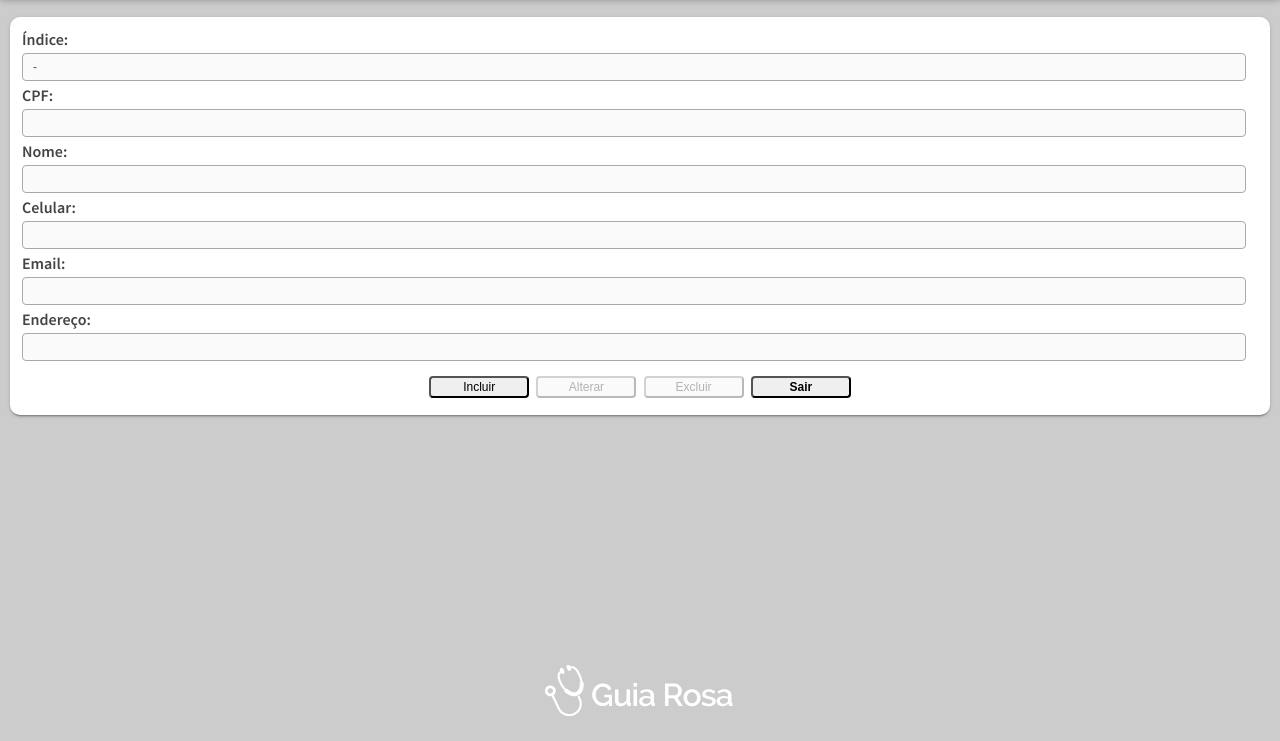
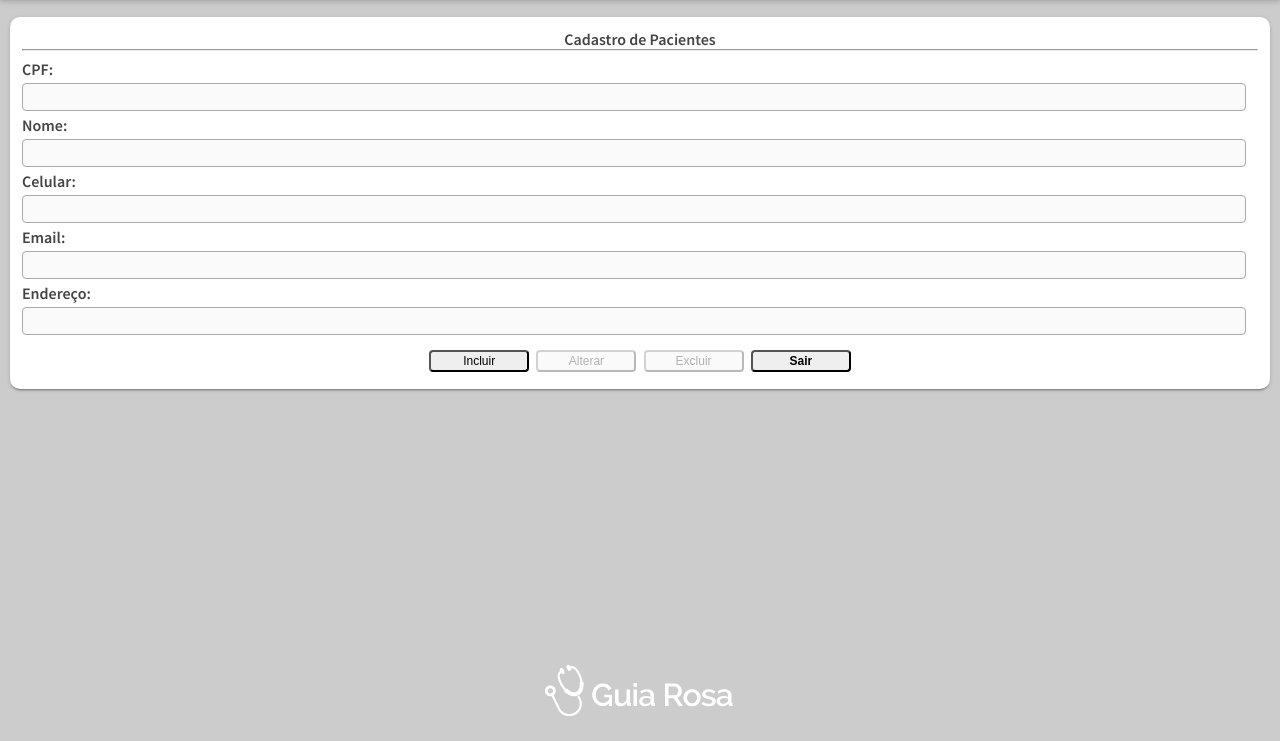
Before and after one commit to acerq/prjGuia, a website with bundled scripts: page public/bdpaciente.html in a window 1280 px wide. Shown: the part 59-800 px from the top of the page. Built offline with nearby package versions, Linux system fonts and the light colour scheme; no server answers.

Commit message:
Alterações de Terça

```diff
--- a/public/bdpaciente.html
+++ b/public/bdpaciente.html
@@ -25,10 +25,8 @@
       <div id="menu"></div>
       <div id="divConteudo" class="caixaDialog">
         <div class="grade">
-          <div class="rotulo">Índice:</div>
-          <div>
-            <input id="indice" type="text" disabled />
-          </div>
+          <div class="rotulo" id="divMensagem"></div>
+          <div class="rotulo"></div>
           <div class="rotulo">CPF:</div>
           <div>
             <input id="tfCpf" type="text" disabled />
--- a/public/scripts/view_paciente.js
+++ b/public/scripts/view_paciente.js
@@ -27,7 +27,7 @@ export default class ViewPaciente {
     this.btExcluir = document.getElementById("btExcluir");
     this.btSair = document.getElementById("btSair");
 
-    this.inputIndice = document.getElementById("indice");
+    this.divMensagem = document.getElementById("divMensagem");
     this.inputCpf = document.getElementById("tfCpf");
     this.inputNome = document.getElementById("tfNome");
     this.inputCelular = document.getElementById("tfCelular");
@@ -86,7 +86,7 @@ export default class ViewPaciente {
       view.inputCelular.value = "";
       view.inputEmail.value = "";
       view.inputEndereco.value = "";
-      view.inputIndice.value = "Incluindo...";
+      view.divMensagem.innerHTML = "<center>Incluindo...</center><hr/>";
       view.operacao = "Incluir";
     }
   }
@@ -96,7 +96,7 @@ export default class ViewPaciente {
   alterar() {
     if (view.operacao == "Navegar") {
       view.inabilitarBotoes();
-      view.inputIndice.value = "Alterando...";
+      view.divMensagem.innerHTML = "<center>Alterando...</center><hr/>";
       view.operacao = "Alterar";
     }
   }
@@ -106,7 +106,7 @@ export default class ViewPaciente {
   excluir() {
     if (view.operacao == "Navegar") {
       view.inabilitarBotoes();
-      view.inputIndice.value = "Confirmar Exclusão?";
+      view.divMensagem.innerHTML = "<center>Confirmar Exclusão?</center><hr/>";
       view.operacao = "Excluir";
     }
   }
@@ -277,9 +277,9 @@ export default class ViewPaciente {
       view.btAlterar.disabled = true;
       view.btExcluir.disabled = true;
     }
-    if (view.posAtual + 1 > 0) view.inputIndice.value = view.posAtual + 1;
-    else view.inputIndice.value = "-";
-    if (!mostrarDivNavegacao) view.divNavegacao.hidden = true;
+    view.divMensagem.innerHTML = "<p><center>Cadastro de Pacientes</center></p><hr/>";
+    if (!mostrarDivNavegacao)
+    	view.divNavegacao.hidden = true;
   }
 
   //-----------------------------------------------------------------------------------------//
```
Also changed, not shown: public/index.html (line endings or trailing spaces).
